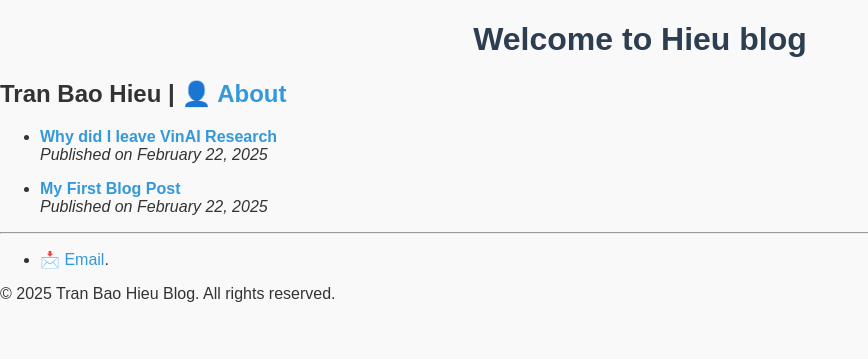
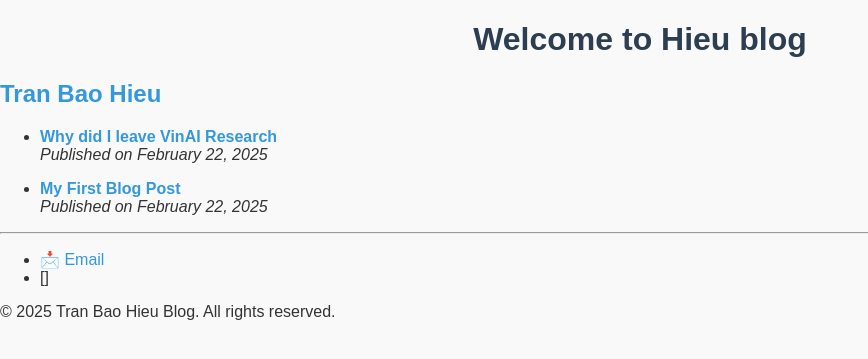
Before and after one commit to tranbaohieu/tranbaohieu.github.io, a Jekyll site: the page built from index.md, in a window 1280 px wide. Shown: the top 359 px of the page, without its empty margins (0-868 px from the left). Built offline with Jekyll 4.4.1, drawn with Linux system fonts in a browser that asks for light colours.

Commit message:
modify homepage

```diff
--- a/index.md
+++ b/index.md
@@ -4,7 +4,7 @@ title: Welcome to My Blog
 ---
 # Welcome to Hieu blog
 
-## Tran Bao Hieu | [👤 About](/about)
+## [Tran Bao Hieu](/about)
 
 <!-- <figure style="text-align: right;">
   <img src="/assets/images/logo.png" alt="Logo" width=300>
@@ -18,4 +18,5 @@ title: Welcome to My Blog
 {% endfor %}
 
 ---
-- [📩 Email](hieubkls98@gmail.com).
+- [📩 Email](hieubkls98@gmail.com)
+- []
```
